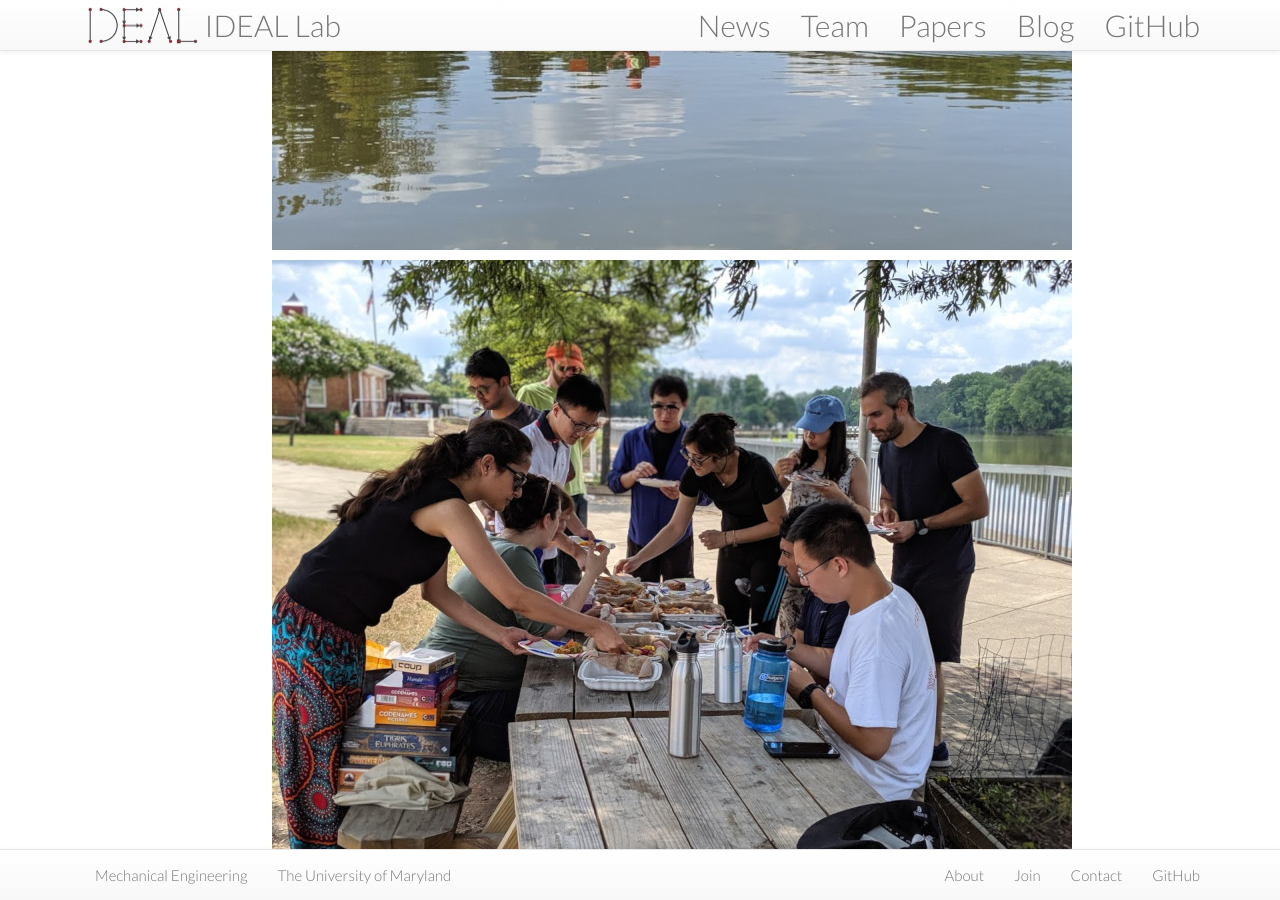
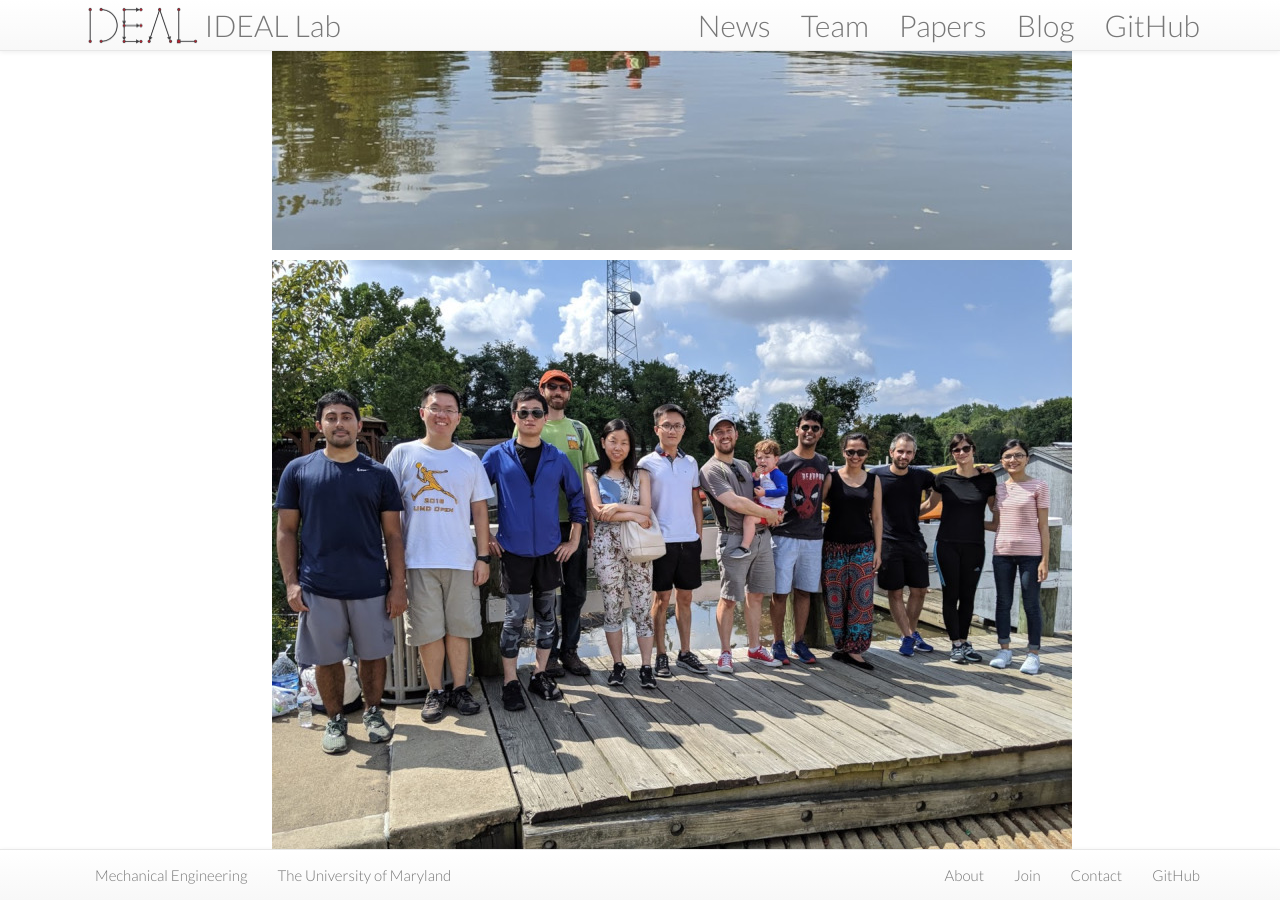
Before and after one commit to IDEALLab/ideallab.github.io, a Jekyll site: the page built from blog/_posts/2019-12-31-year-in-review-2019.md, in a window 1280 px wide and 900 px high, scrolled down 3501 px. Built offline with Jekyll 4.4.1, drawn with Linux system fonts in a browser that asks for light colours; nearby versions of some CDN libraries.

Commit message:
Correcting photo link

```diff
--- a/blog/_posts/2019-12-31-year-in-review-2019.md
+++ b/blog/_posts/2019-12-31-year-in-review-2019.md
@@ -71,4 +71,4 @@ Also, I'm including some fun pictures below from the Lab Picnic and Kayaking tri
 
 ![Charlie, Zois, Maria, and Fatemeh kayaking on the water.](/assets/images/news/lab_picnic_kayaks_Su2019.jpg "Lab Picnic 2019 Kayaking")
 
-![Group photo at the lab picnic.](/assets/images/news/lab_picnic_Su2019.jpg "Lab Picnic 2019 Group Photo")
+![Group photo at the lab picnic.](/assets/images/news/lab_picnic_photo_Su2019.jpg "Lab Picnic 2019 Group Photo")
```
